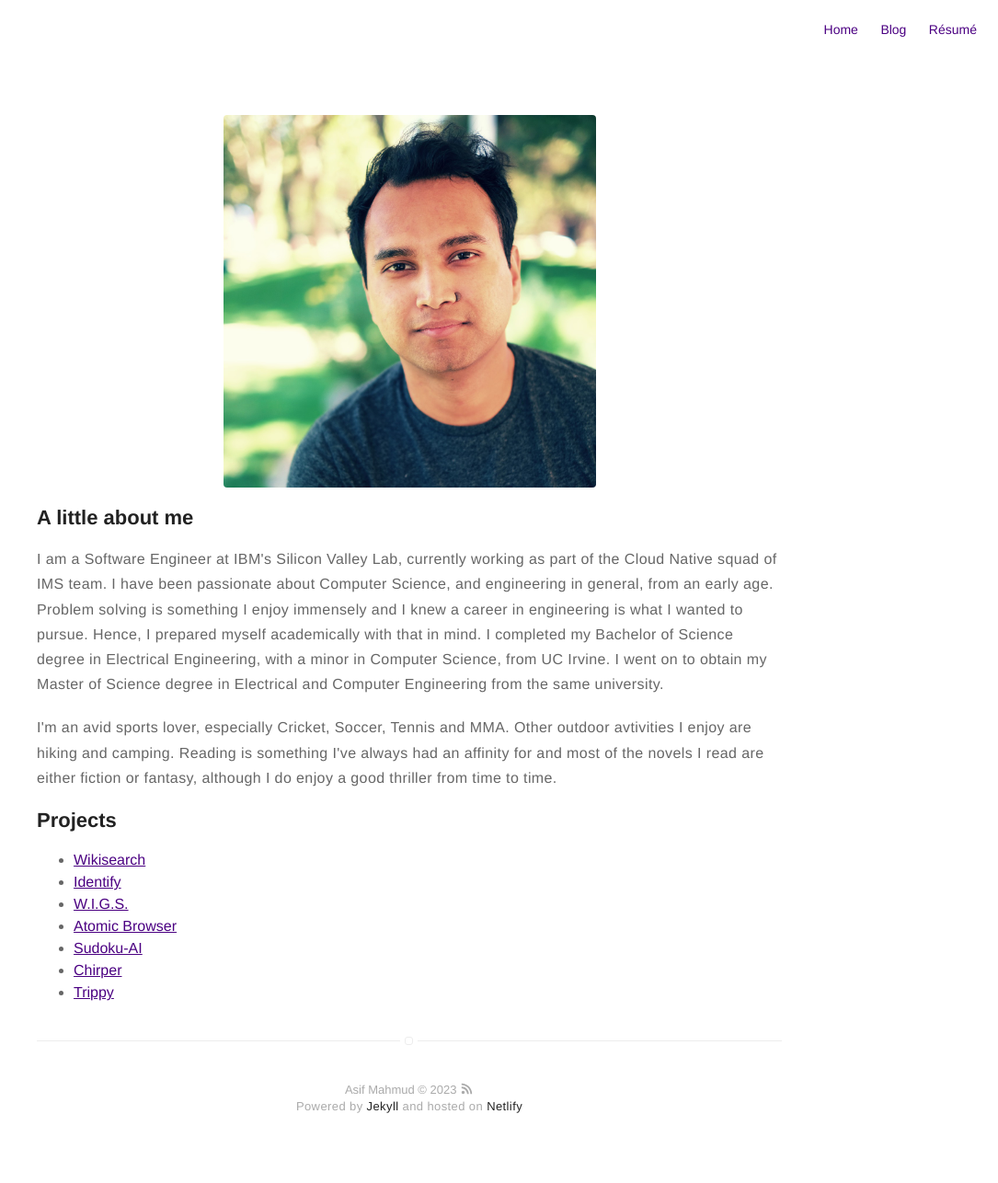
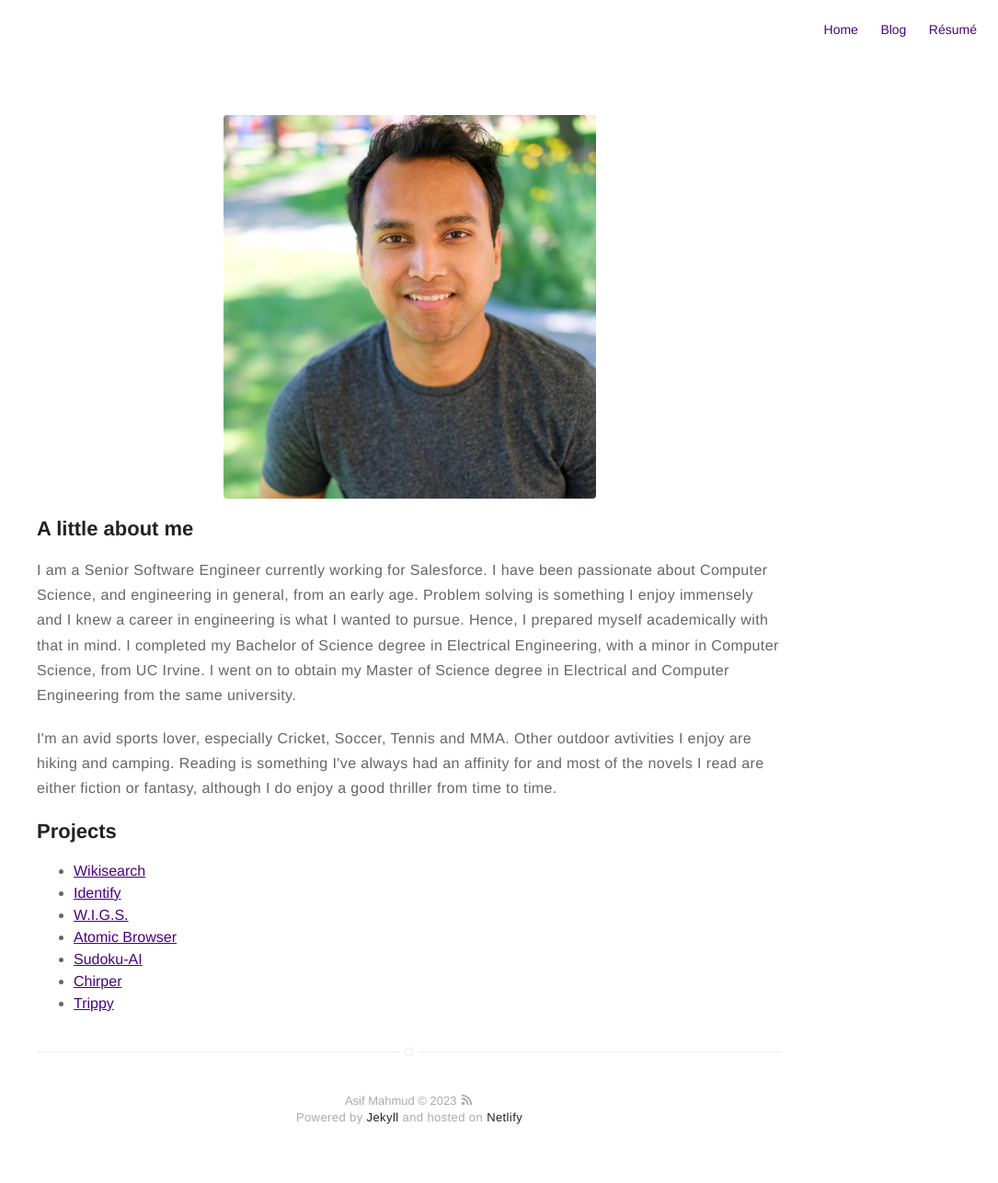
Before and after one commit to asifmahmud/mahmudasif.com, a Jekyll site: the page built from about.md, in a window 1280 px wide. Shown: the whole page at 92% size, without its empty margins (195-1280 px from the left). Built offline with Jekyll 4.4.1, drawn with Linux system fonts in a browser that asks for light colours.

Commit message:
update profile image

```diff
--- a/about.md
+++ b/about.md
@@ -5,7 +5,7 @@ layout: page
 ![Profile Image]({{ site.url }}/{{ site.picture }})
 
 <h2> A little about me </h2>
-<p>I am a Software Engineer at IBM's Silicon Valley Lab, currently working as part of the Cloud Native squad of IMS team. I have been passionate about Computer Science, and engineering in general, from an early age. Problem solving is something I enjoy immensely and I knew a career in engineering is what I wanted to pursue. Hence, I prepared myself academically with that in mind. I completed my Bachelor of Science degree in Electrical Engineering, with a minor in Computer Science, from UC Irvine. I went on to obtain my Master of Science degree in Electrical and Computer Engineering from the same university.</p>
+<p>I am a Senior Software Engineer currently working for Salesforce. I have been passionate about Computer Science, and engineering in general, from an early age. Problem solving is something I enjoy immensely and I knew a career in engineering is what I wanted to pursue. Hence, I prepared myself academically with that in mind. I completed my Bachelor of Science degree in Electrical Engineering, with a minor in Computer Science, from UC Irvine. I went on to obtain my Master of Science degree in Electrical and Computer Engineering from the same university.</p>
 
 <p>
 I'm an avid sports lover, especially Cricket, Soccer, Tennis and MMA. Other outdoor avtivities I enjoy are hiking and camping. Reading is something I've always had an affinity for and most of the novels I read are either fiction or fantasy, although I do enjoy a good thriller from time to time.
```
Also changed, not shown: assets/images/profile.jpg, 1 other file.
